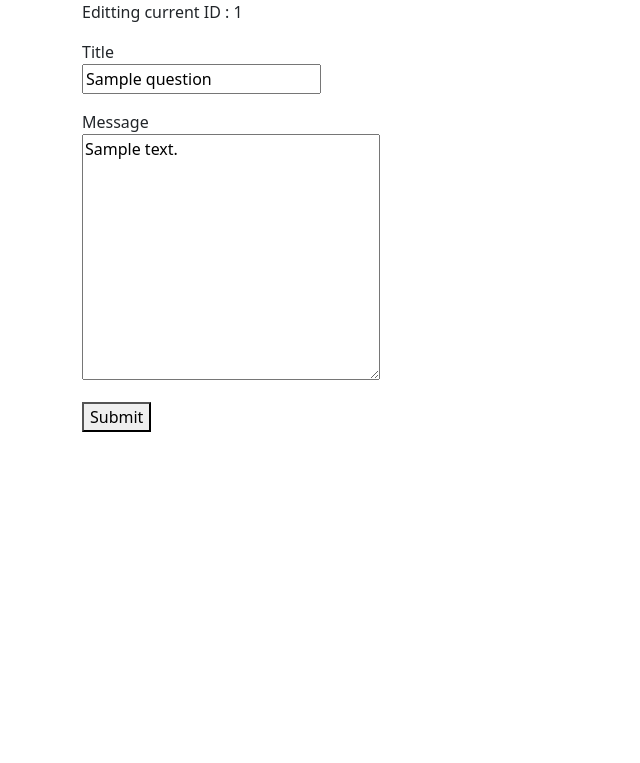
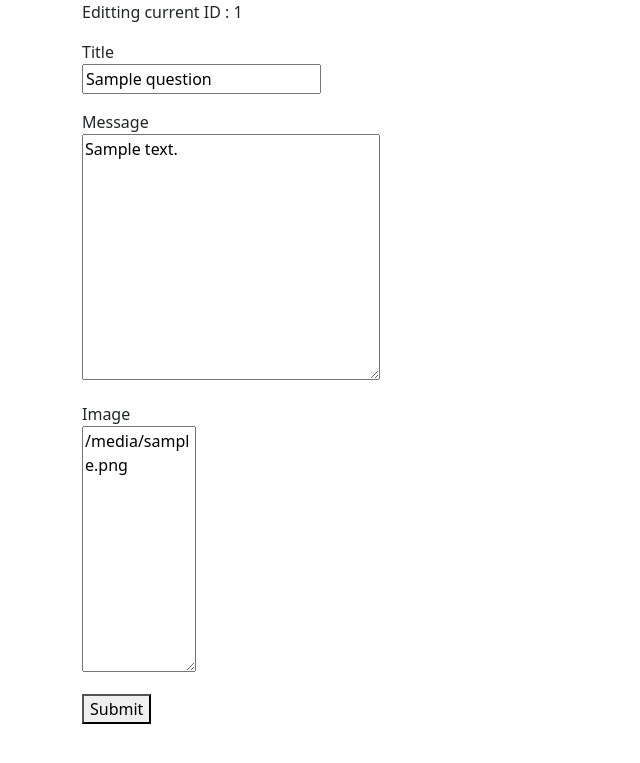
Before and after one commit to snowymountainpass/AskMate, a Flask app: template templates/edit_question.html in a window 1280 px wide. Shown: the top 763 px of the page, without its empty margins (0-640 px from the left). Run offline with Flask 2, Linux system fonts and the light colour scheme; the template is opened without the code that fills it: most values are stand-ins (such as "Sample title", 1, 10 or a date in 2020).

Commit message:
[backlog] upload, display, edit image [image NOT showing in page]

```diff
--- a/main.py
+++ b/main.py
@@ -1,5 +1,6 @@
 from flask import Flask, render_template, request, redirect, url_for, flash
 from dotenv import load_dotenv
+import base64
 
 import data_manager
 from sample_data import (
@@ -53,8 +54,9 @@ def edit_entry(id):
     entry = data_manager.get_question_at_id(id)
     # title = entry["title"] if entry["id"] == str(id) else ""
     message = request.form.get("message")
+    image = request.form.get("image")
 
-    if data_manager.edit_question(id, message):
+    if data_manager.edit_question(id, message, image):
         flash("Question successfully edited")
         return redirect(url_for("get_entry", id=id))
 
@@ -71,7 +73,8 @@ def enter_question():
 def add_new_question():
     title = request.form.get("title")
     message = request.form.get("message")
-    id_row = data_manager.inject_new_question(title, message)
+    image = request.form.get("image")
+    id_row = data_manager.inject_new_question(title, message, image)
     for row in id_row:
         id = row['id']
 
--- a/templates/edit_question.html
+++ b/templates/edit_question.html
@@ -16,6 +16,10 @@
                           spellcheck="true">{{ question.message }}</textarea>
             </p>
             <p>
+                <label for="image">Image</label><br>
+                <textarea name="image" id="image" cols="10" rows="10">{{ question.image }}</textarea>
+            </p>
+            <p>
                 <button type="submit">Submit</button>
             </p>
         </form>
--- a/templates/post_question.html
+++ b/templates/post_question.html
@@ -12,6 +12,10 @@
         <label for="message">Message</label><br>
         <textarea name="message" id="message" cols="30" rows="10" spellcheck="true" placeholder="Enter your question."></textarea>
     </p>
+    <p>
+        <label for="image">Add image link</label><br>
+        <textarea name="image" id="image" cols="10" rows="10" placeholder="Enter image link"></textarea>
+    </p>
     <p><button type="submit">Submit</button></p>
 </form>
 
```
Also changed, not shown: data_manager.py (+9 -9 lines), templates/entry.html (+6 -1 lines), static/images/no-image-available.png (added), 1 other file.
